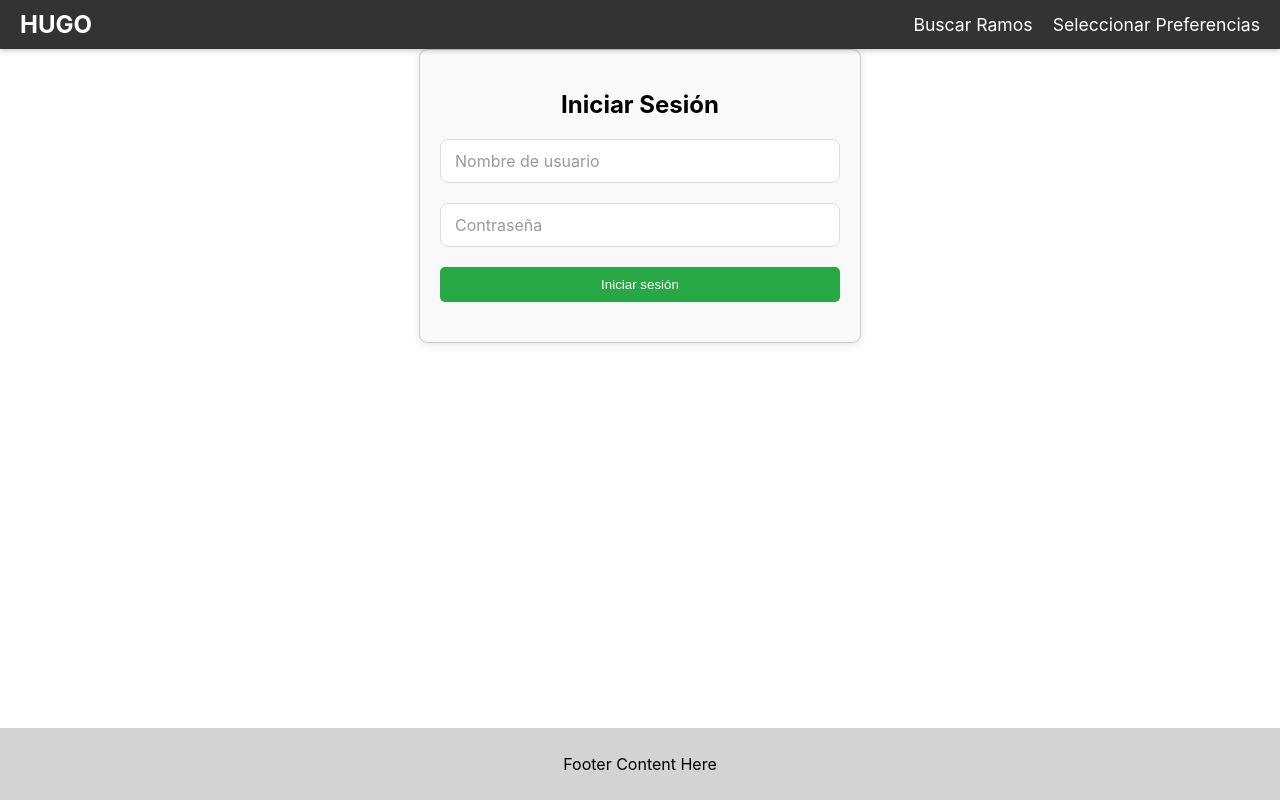
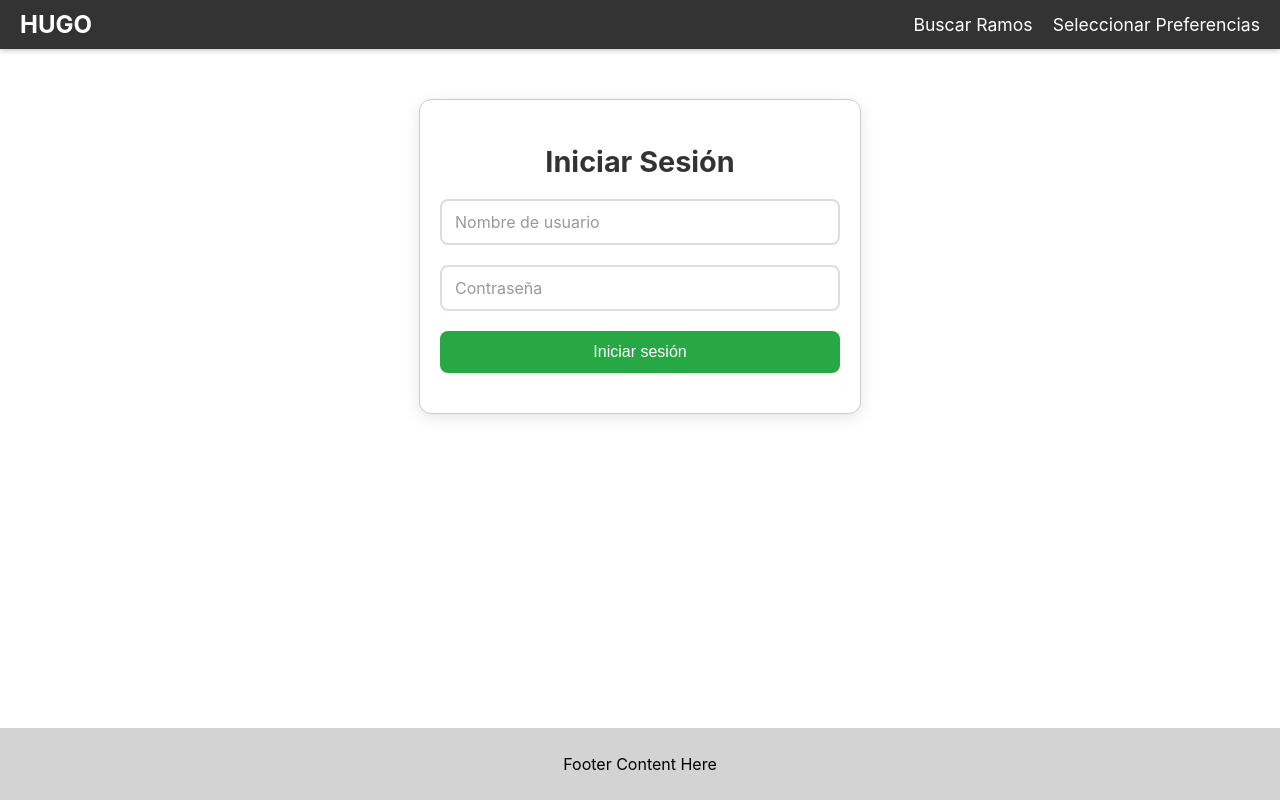
Before and after one commit to AlbertoZuiga/hugo, a React (Create React App) app: page /login in a window 1280 px wide. Built offline with nearby package versions, Linux system fonts and the light colour scheme.

Commit message:
improoved styles in login

```diff
--- a/src/pages/login/Login.css
+++ b/src/pages/login/Login.css
@@ -1,47 +1,23 @@
 .login-container {
   max-width: 400px;
-  margin: 0 auto;
+  margin: 50px auto; /* Espaciado superior */
   padding: 20px;
   border: 1px solid #ccc;
-  border-radius: 8px;
-  box-shadow: 0 2px 10px rgba(0, 0, 0, 0.1);
-  background-color: #f9f9f9;
+  border-radius: 12px; /* Bordes más redondeados */
+  box-shadow: 0 4px 15px rgba(0, 0, 0, 0.1);
+  background-color: #ffffff; /* Fondo blanco */
 }
 
 .login-title {
   text-align: center;
   margin-bottom: 20px;
-  font-size: 1.5em;
+  font-size: 1.8em; /* Aumentar tamaño de fuente */
+  color: #333; /* Color del título */
 }
 
 .login-form {
   display: flex;
   flex-direction: column;
-}
-
-.login-button {
-  border: none;
-  border-radius: 5px;
-  padding: 10px;
-  cursor: pointer;
-  transition: background-color 0.3s;
-  background-color: #28a745;
-  color: white;
-}
-
-.login-button:hover {
-  background-color: #218838
-}
-
-.login-button:disabled {
-  background-color: #ccc;
-  cursor: not-allowed;
-}
-
-.error-message {
-  color: red;
-  text-align: center;
-  margin-top: 10px;
 }
 
 .floating-label {
@@ -54,7 +30,7 @@
   width: 100%;
   box-sizing: border-box;
   padding: 12px 10px;
-  border: 1px solid #ddd;
+  border: 2px solid #ddd;
   border-radius: 8px;
   font-size: 1rem;
   outline: none;
@@ -62,7 +38,7 @@
 }
 
 .floating-label input:focus {
-  border-color: #28a745;
+  border-color: #28a745; /* Color del borde en foco */
 }
 
 .floating-label label {
@@ -78,39 +54,53 @@
   transition: all 0.3s ease;
 }
 
-
 .floating-label input:focus + label,
 .floating-label input:valid + label {
   top: 0;
   left: 10px;
   font-size: 0.85rem;
-  color: #28a745;
+  color: #28a745; /* Color del label cuando está enfocado o validado */
 }
 
-
-.floating-label input:valid + label::after {
-  content: '';
-  position: absolute;
-  top: 0;
-  left: 0;
-  right: 0;
-  bottom: 0;
-  border: 2px solid #ddd;
-  border-radius: 8px;
-  z-index: -1;
-  transition: all 0.3s ease;
+.login-button {
+  border: none;
+  border-radius: 8px; /* Bordes redondeados */
+  padding: 12px;
+  cursor: pointer;
+  transition: background-color 0.3s, transform 0.2s; /* Transiciones suaves */
+  background-color: #28a745; /* Color del botón */
+  color: white;
+  font-size: 1rem; /* Aumentar tamaño de fuente */
 }
 
+.login-button:hover {
+  background-color: #218838; /* Color al pasar el mouse */
+  transform: scale(1.05); /* Efecto de aumento */
+}
 
-.floating-label input:focus + label::after {
-  content: '';
-  position: absolute;
-  top: 0;
-  left: 0;
-  right: 0;
-  bottom: 0;
-  border: 2px solid #28a745;
-  border-radius: 8px;
-  z-index: -1;
-  transition: all 0.3s ease;
+.login-button:disabled {
+  background-color: #ccc; /* Color para el botón deshabilitado */
+  cursor: not-allowed; /* Cursor no permitido */
 }
+
+.error-message {
+  color: red;
+  text-align: center;
+  margin-top: 10px;
+}
+
+.spinner {
+  margin-top: 15px;
+  width: 24px;
+  height: 24px;
+  border: 4px solid rgba(40, 167, 69, 0.3);
+  border-radius: 50%;
+  border-top: 4px solid #28a745; /* Color del spinner */
+  animation: spin 1s linear infinite; /* Animación de giro */
+}
+
+/* Animación de giro */
+@keyframes spin {
+  0% { transform: rotate(0deg); }
+  100% { transform: rotate(360deg); }
+}
--- a/src/pages/login/Login.js
+++ b/src/pages/login/Login.js
@@ -17,7 +17,7 @@ const Login = () => {
     try {
       const { token, user } = await loginUserApi(username, password);
       dispatch(loginSuccess({ token, user }));
-      console.log('Inicio de sesion exitoso')
+      console.log('Inicio de sesión exitoso');
     } catch (err) {
       dispatch(loginFailure(err.message));
     }
@@ -49,10 +49,11 @@ const Login = () => {
           />
           <label htmlFor="password">Contraseña</label>
         </div>
-        <button type="submit" disabled={isLoading} className="login-button">
+        <button type="submit" disabled={isLoading} className={`login-button ${isLoading ? 'loading' : ''}`}>
           {isLoading ? 'Cargando...' : 'Iniciar sesión'}
         </button>
         {error && <p className="error-message">{error}</p>}
+        {isLoading && <div className="spinner"></div>} {/* Spinner de carga */}
       </form>
     </div>
   );
```
